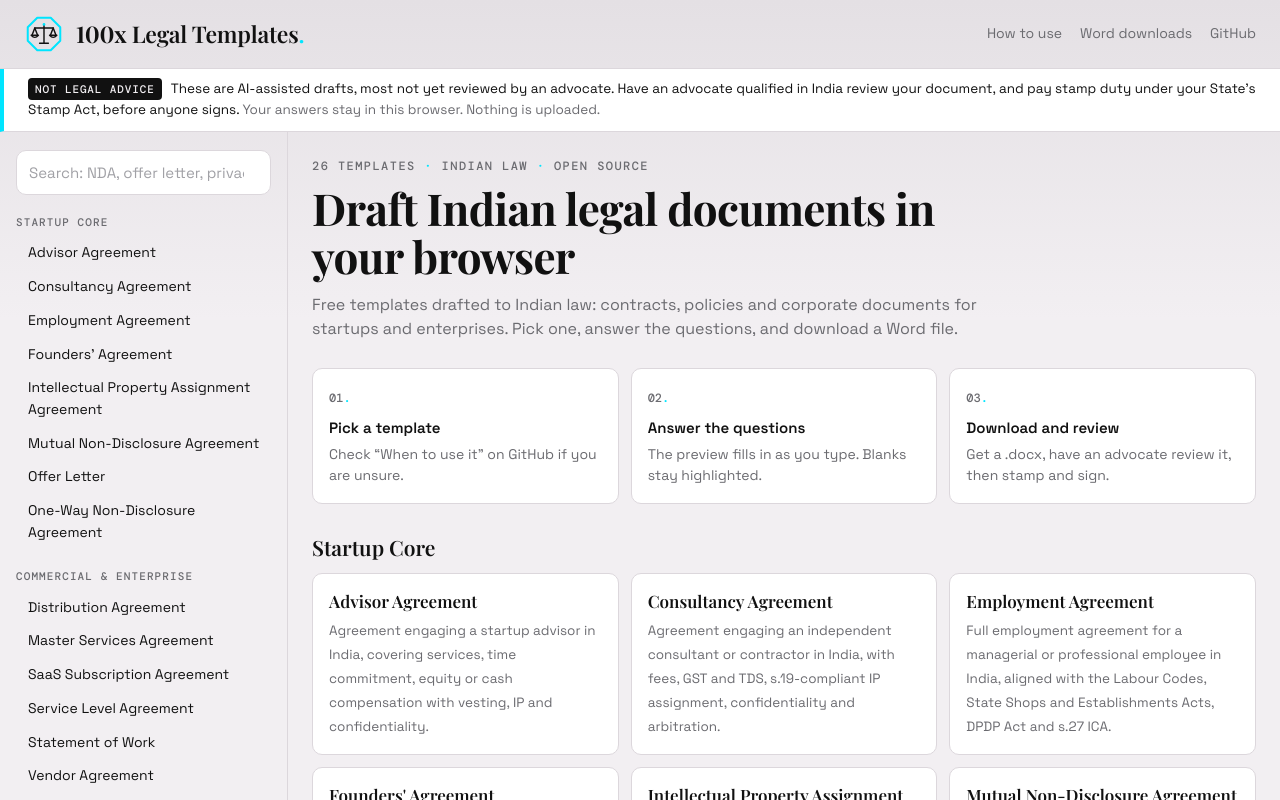
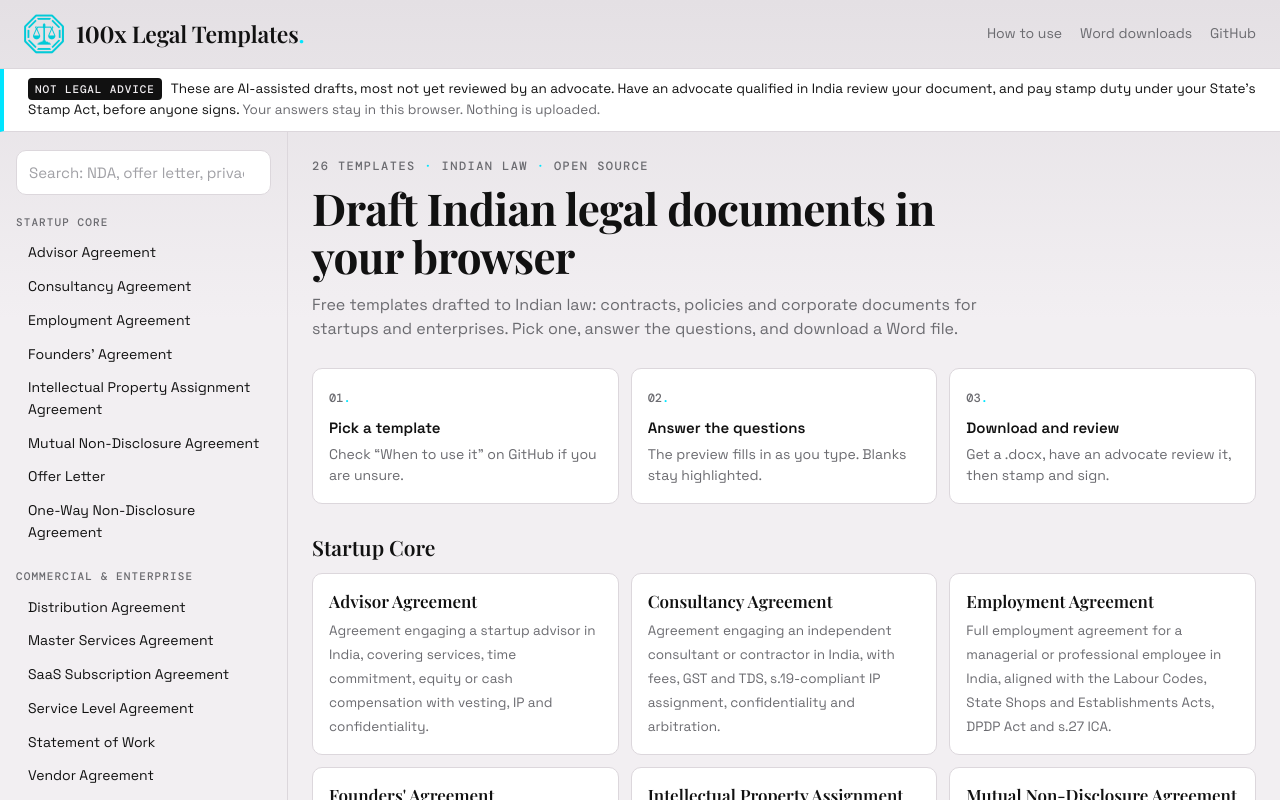
Before and after one commit to aicodedecode/legal-templates-india, a plain HTML site: page site/index.html in a window 1280 px wide. Shown: the top 800 px of the page. Drawn offline with nearby package versions, Linux system fonts and the light colour scheme; files whose address does not match are found by name.

Commit message:
Use the JustEase logo for the site, favicon and README
Replaces the placeholder octagon-and-scales SVG with the JustEase mark
(justease.pro/logo.png), trimmed and resized: 160 px header logo, 64 px
favicon, 180 px Apple touch icon on the dark brand ground, and a 256 px
README logo that works on both GitHub themes.

Co-Authored-By: Claude Opus 5.5 <noreply@anthropic.com>
Claude-Session: https://claude.ai/code/session_018DsAahtvTwbg2t8tqhyAuN

```diff
--- a/site/index.html
+++ b/site/index.html
@@ -5,7 +5,8 @@
   <meta name="viewport" content="width=device-width, initial-scale=1">
   <title>100x Legal Templates</title>
   <meta name="description" content="Free, open-source Indian-law legal templates for startups and enterprises. Fill a template in your browser and download a Word document. Nothing you type leaves your device.">
-  <link rel="icon" href="assets/favicon.svg" type="image/svg+xml">
+  <link rel="icon" href="assets/favicon.png" type="image/png">
+  <link rel="apple-touch-icon" href="assets/apple-touch-icon.png">
   <link rel="preconnect" href="https://fonts.googleapis.com">
   <link rel="preconnect" href="https://fonts.gstatic.com" crossorigin>
   <link rel="stylesheet" href="https://fonts.googleapis.com/css2?family=DM+Mono:wght@400;500&family=Playfair+Display:wght@600;700&family=Space+Grotesk:wght@400;500;600&display=swap">
@@ -14,15 +15,7 @@
 <body>
   <header class="site-header">
     <a href="#/" class="brand" aria-label="100x Legal Templates home">
-      <svg class="logo" viewBox="0 0 100 100" aria-hidden="true">
-        <polygon points="90.65,66.84 66.84,90.65 33.16,90.65 9.35,66.84 9.35,33.16 33.16,9.35 66.84,9.35 90.65,33.16" fill="none" stroke="var(--cyan)" stroke-width="5" stroke-linejoin="round"/>
-        <g fill="none" stroke="currentColor" stroke-width="3.6" stroke-linecap="round" stroke-linejoin="round">
-          <path d="M50 27 V71 M39 73 H61 M27 35 H73"/>
-          <path d="M27 35 L20 53 M27 35 L34 53 M73 35 L66 53 M73 35 L80 53"/>
-          <path d="M18 53 Q27 64 36 53 Z M64 53 Q73 64 82 53 Z"/>
-        </g>
-        <circle cx="50" cy="26" r="3.4" fill="var(--cyan)"/>
-      </svg>
+      <img class="logo" src="assets/logo.png" width="40" height="40" alt="">
       <span class="wordmark"><b>100x</b> Legal Templates<i>.</i></span>
     </a>
     <nav class="header-links">
--- a/site/style.css
+++ b/site/style.css
@@ -94,7 +94,7 @@ a:hover { text-decoration-color: var(--cyan); }
   gap: 10px 24px; padding: 14px 24px; border-bottom: 1px solid var(--border);
 }
 .brand { display: inline-flex; align-items: center; gap: 12px; color: var(--text); text-decoration: none; }
-.logo { width: 40px; height: 40px; flex: none; }
+.logo { width: 40px; height: 40px; flex: none; object-fit: contain; }
 .wordmark { font: 600 23px/1.1 var(--display); letter-spacing: -0.01em; }
 /* Playfair defaults to old-style figures, which make "100x" read as "1oox". */
 .wordmark, .home h1, .cards h2, .card strong, .doc-head h1, .form h2 { font-variant-numeric: lining-nums; }
```
Also changed, not shown: docs/assets/logo-dark.svg (deleted), docs/assets/logo-light.svg (deleted), docs/assets/logo.png (added), site/assets/apple-touch-icon.png (added), site/assets/favicon.png (added), site/assets/favicon.svg (deleted), site/assets/logo.png (added), 1 other file.
